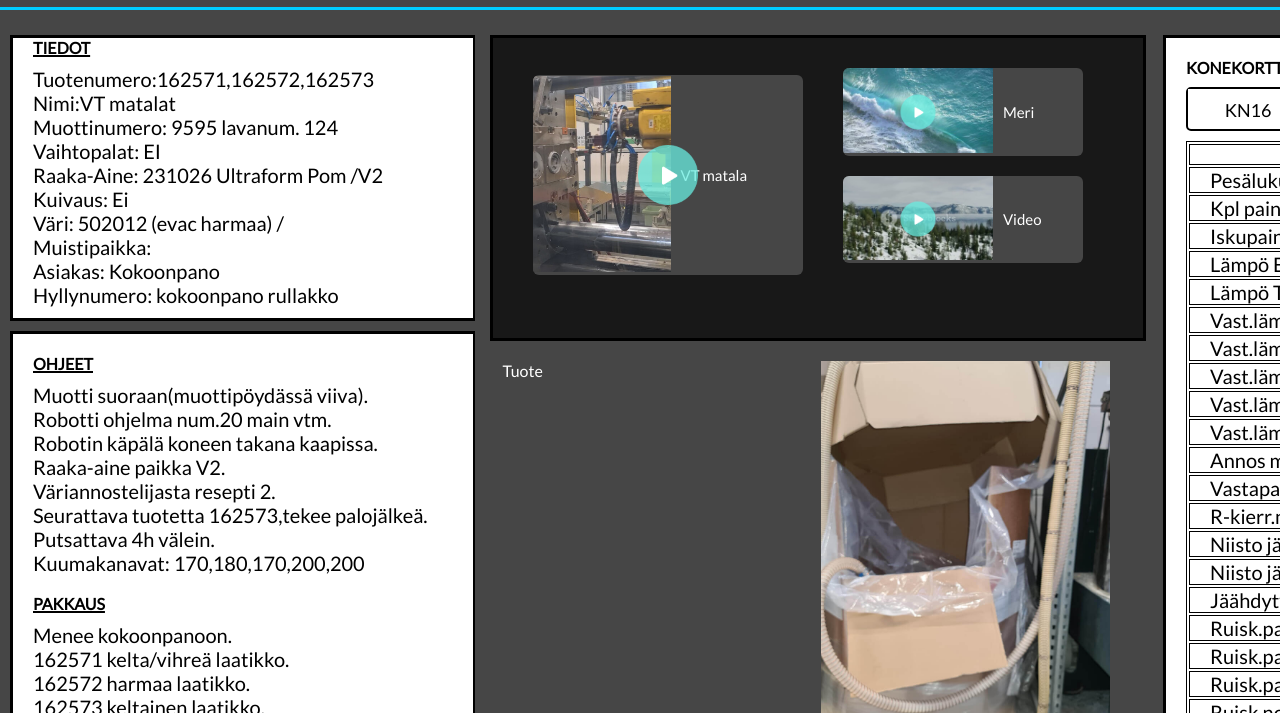
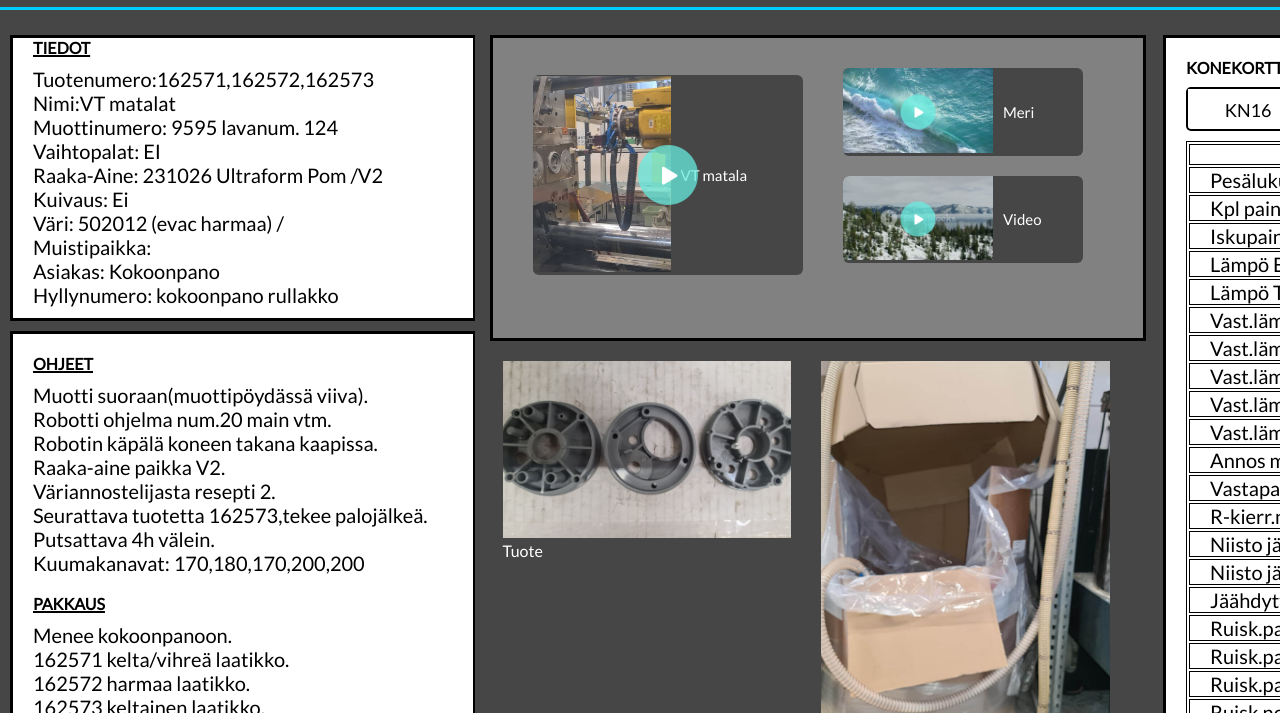
Before and after one commit to Jacode11/TO, a plain HTML site: page 9595.html in a window 1280 px wide. Shown: the part 87-800 px from the top of the page. Drawn offline with Linux system fonts and the light colour scheme.

Commit message:
baground

```diff
--- a/css/custom-style.css
+++ b/css/custom-style.css
@@ -418,7 +418,7 @@ span {
     }
   }
 .box3 {
-    background-color: #181818;
+    background-color: #818181;
     border: 3px solid;
     height: 300px;
     width: 650px;
```
Also changed, not shown: images/9595.1.jpg (renamed from images/9595 1.jpg).
